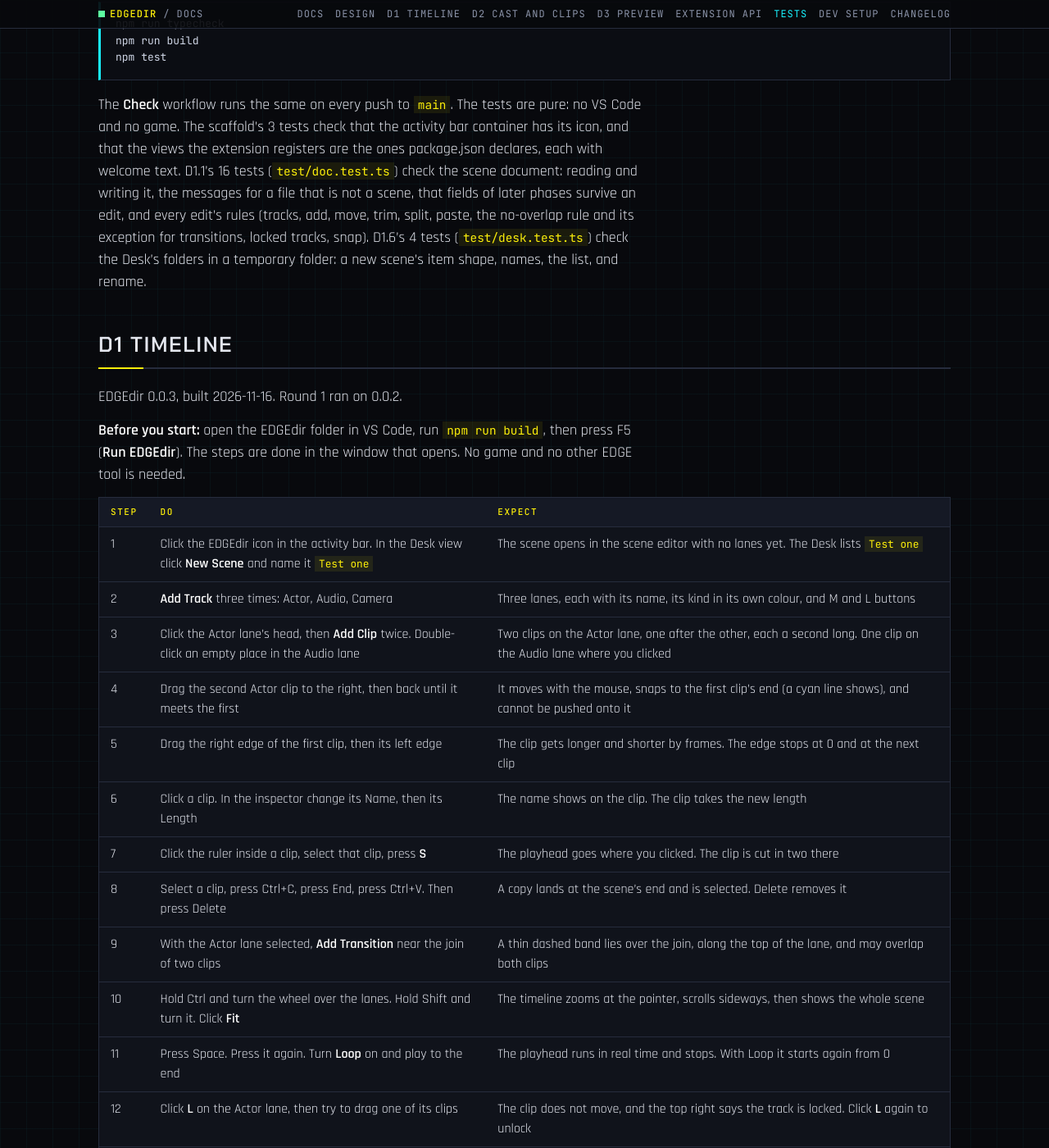
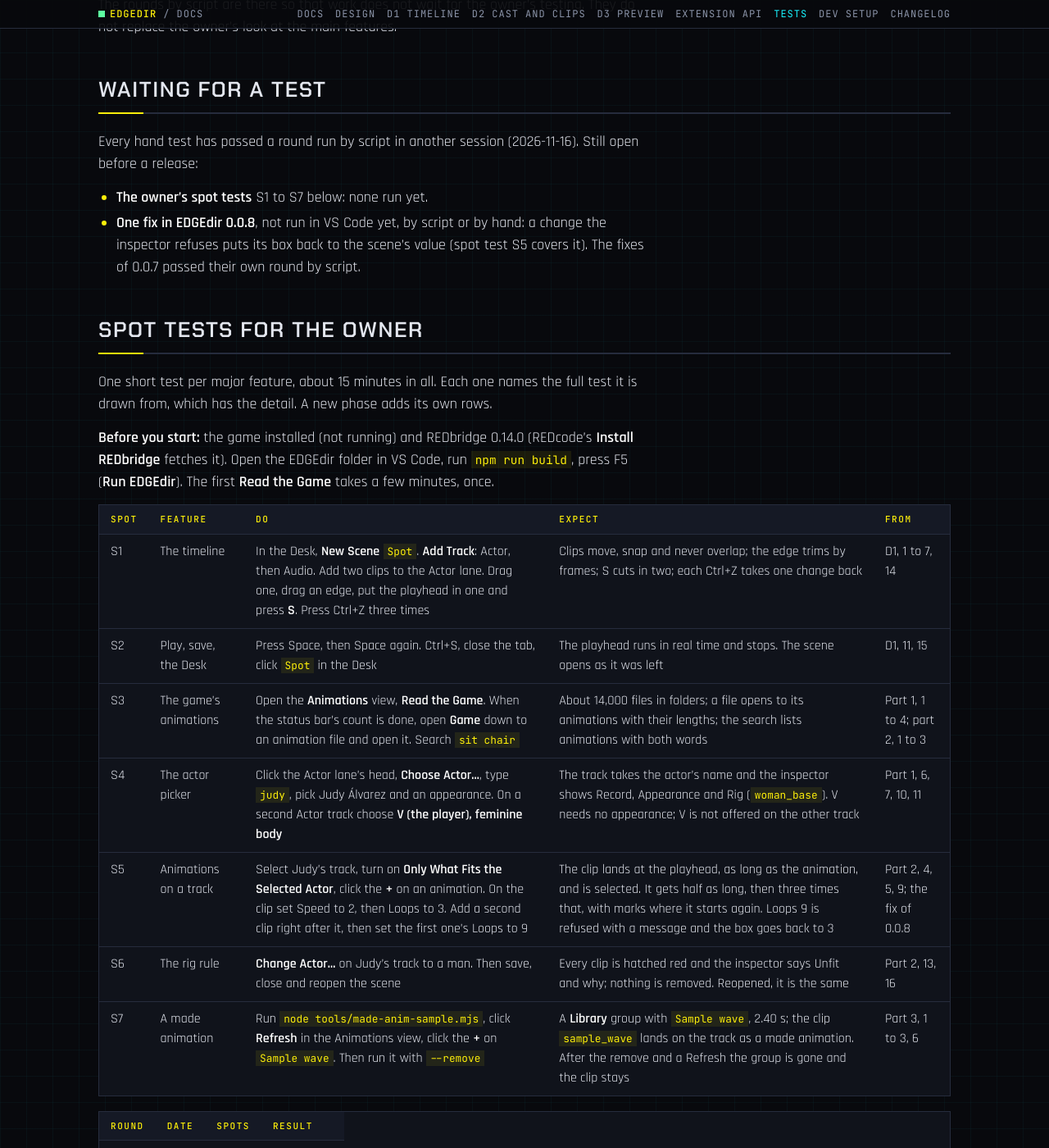
Before and after one commit to Edgemodders/EDGEdir, a Jekyll site: the page built from docs/testing.md, in a window 1280 px wide and 1400 px high, scrolled down 1216 px. Shown: the whole window at 82% size. Built offline with Jekyll 4.4.1, drawn with Linux system fonts in a browser that asks for light colours; some of the changed text lies outside the part shown.

Commit message:
The release gate: rounds by script count, with the owner's spot tests; spot tests S1 to S7
Co-Authored-By: Claude Fable 5.2 <noreply@anthropic.com>

```diff
--- a/docs/testing.md
+++ b/docs/testing.md
@@ -4,7 +4,7 @@ title: Tests
 
 # <span class="y">Tests</span>
 
-Every test run on EDGEdir: how to run it again, what to expect, and what it showed. Each phase will end with a hand test by the owner; new tests are added here when they are first run, and their later runs' results too.
+Every test run on EDGEdir: how to run it again, what to expect, and what it showed. Each phase ends with a hand test, run in full by script or by the owner, and spot tests of its main features by the owner ([the release gate](#the-release-gate)); new tests are added here when they are first run, and their later runs' results too.
 
 Last updated 2026-11-16.
 
@@ -18,12 +18,43 @@ Last updated 2026-11-16.
 | [D2 Clips, part 2](#d2-clips-part-2) | Hand, in VS Code, with the game's files and REDbridge 0.14.0 | D2.5, D2.6 | 2026-11-16 | By script: 17 of 17 pass (0.0.6, REDbridge 0.14.0) |
 | [D2 Made animations, part 3](#d2-made-animations-part-3) | Hand, in VS Code, with an EDGE Library | D2.7 | 2026-11-16 | By script: 6 of 6 pass (0.0.6) |
 
-## Waiting for a hand test
+## The release gate
 
-Every hand test has passed a round run by script in another session (2026-11-16). Still open:
+The owner's rule, set on 2026-11-16. A release needs both:
 
-- **The owner's word** on whether rounds run by script, with nobody watching, count for the release gate; or the owner's own run of any of them.
-- **One fix in EDGEdir 0.0.8**, not run in VS Code yet: a change the inspector refuses puts its box back to the scene's value. The fixes of 0.0.7 passed their own round by script.
+| What | Who | Counts when |
+|---|---|---|
+| Every hand test of the changes since the last release, in full | A Claude session by script (real mouse and key events in a VS Code window), or the owner | Every step passed in its latest round |
+| The [spot tests](#spot-tests-for-the-owner) of the major features changed since the last release | The owner, by hand | Each one passed |
+
+The rounds by script are there so that work does not wait for the owner's testing. They do not replace the owner's look at the main features.
+
+## Waiting for a test
+
+Every hand test has passed a round run by script in another session (2026-11-16). Still open before a release:
+
+- **The owner's spot tests** S1 to S7 below: none run yet.
+- **One fix in EDGEdir 0.0.8**, not run in VS Code yet, by script or by hand: a change the inspector refuses puts its box back to the scene's value (spot test S5 covers it). The fixes of 0.0.7 passed their own round by script.
+
+## Spot tests for the owner
+
+One short test per major feature, about 15 minutes in all. Each one names the full test it is drawn from, which has the detail. A new phase adds its own rows.
+
+**Before you start:** the game installed (not running) and REDbridge 0.14.0 (REDcode's **Install REDbridge** fetches it). Open the EDGEdir folder in VS Code, run `npm run build`, press F5 (**Run EDGEdir**). The first **Read the Game** takes a few minutes, once.
+
+| Spot | Feature | Do | Expect | From |
+|---|---|---|---|---|
+| S1 | The timeline | In the Desk, **New Scene** `Spot`. **Add Track**: Actor, then Audio. Add two clips to the Actor lane. Drag one, drag an edge, put the playhead in one and press **S**. Press Ctrl+Z three times | Clips move, snap and never overlap; the edge trims by frames; S cuts in two; each Ctrl+Z takes one change back | D1, 1 to 7, 14 |
+| S2 | Play, save, the Desk | Press Space, then Space again. Ctrl+S, close the tab, click `Spot` in the Desk | The playhead runs in real time and stops. The scene opens as it was left | D1, 11, 15 |
+| S3 | The game's animations | Open the **Animations** view, **Read the Game**. When the status bar's count is done, open **Game** down to an animation file and open it. Search `sit chair` | About 14,000 files in folders; a file opens to its animations with their lengths; the search lists animations with both words | Part 1, 1 to 4; part 2, 1 to 3 |
+| S4 | The actor picker | Click the Actor lane's head, **Choose Actor...**, type `judy`, pick Judy Álvarez and an appearance. On a second Actor track choose **V (the player), feminine body** | The track takes the actor's name and the inspector shows Record, Appearance and Rig (`woman_base`). V needs no appearance; V is not offered on the other track | Part 1, 6, 7, 10, 11 |
+| S5 | Animations on a track | Select Judy's track, turn on **Only What Fits the Selected Actor**, click the **+** on an animation. On the clip set Speed to 2, then Loops to 3. Add a second clip right after it, then set the first one's Loops to 9 | The clip lands at the playhead, as long as the animation, and is selected. It gets half as long, then three times that, with marks where it starts again. Loops 9 is refused with a message and the box goes back to 3 | Part 2, 4, 5, 9; the fix of 0.0.8 |
+| S6 | The rig rule | **Change Actor...** on Judy's track to a man. Then save, close and reopen the scene | Every clip is hatched red and the inspector says Unfit and why; nothing is removed. Reopened, it is the same | Part 2, 13, 16 |
+| S7 | A made animation | Run `node tools/made-anim-sample.mjs`, click **Refresh** in the Animations view, click the **+** on `Sample wave`. Then run it with `--remove` | A **Library** group with `Sample wave`, 2.40 s; the clip `sample_wave` lands on the track as a made animation. After the remove and a Refresh the group is gone and the clip stays | Part 3, 1 to 3, 6 |
+
+| Round | Date | Spots | Result |
+|---|---|---|---|
+| 1 | | | Not run yet |
 
 ## Type check, build and unit tests
 
```
Also changed, not shown: CLAUDE.md (+3 -2 lines), docs/index.md (+2 -2 lines).
